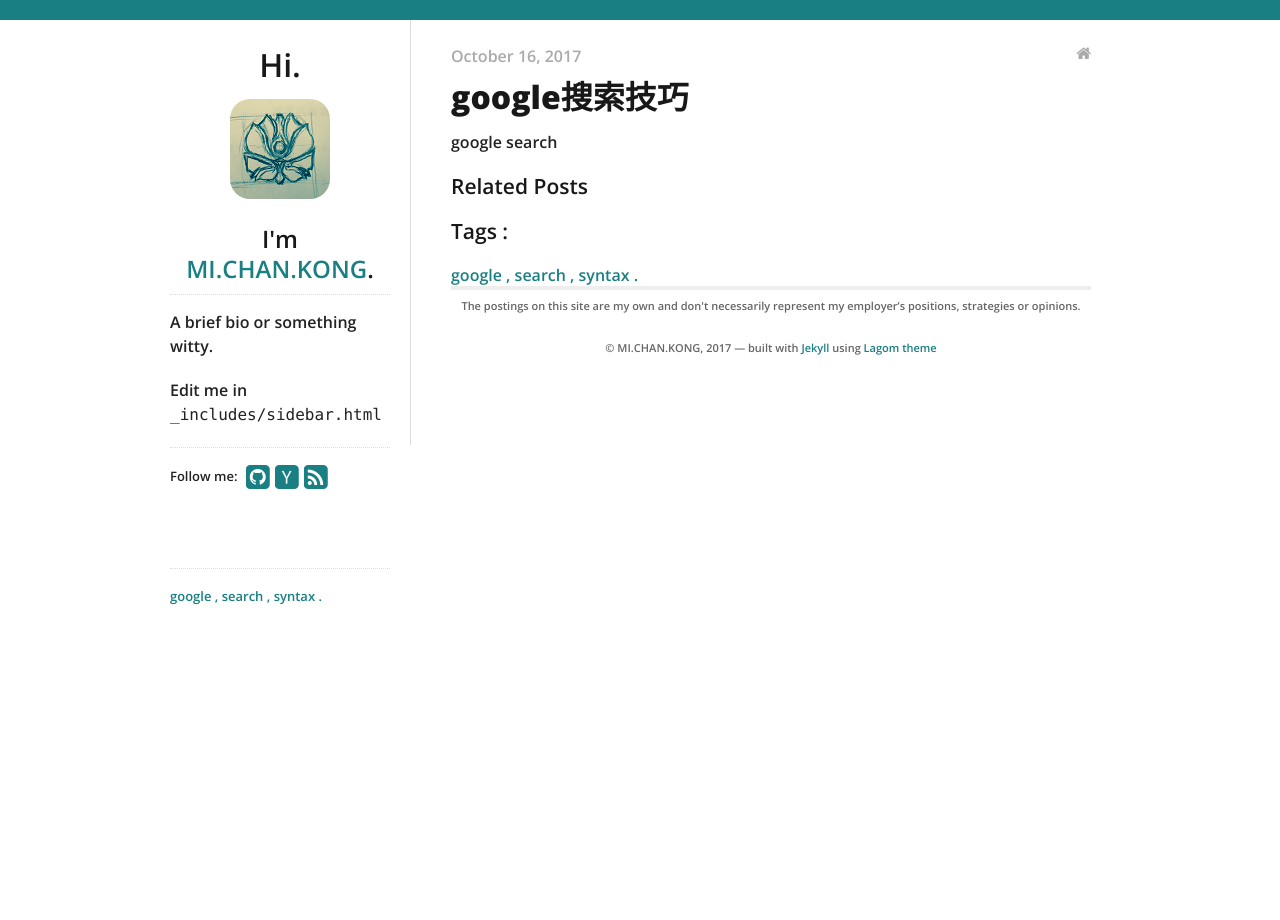
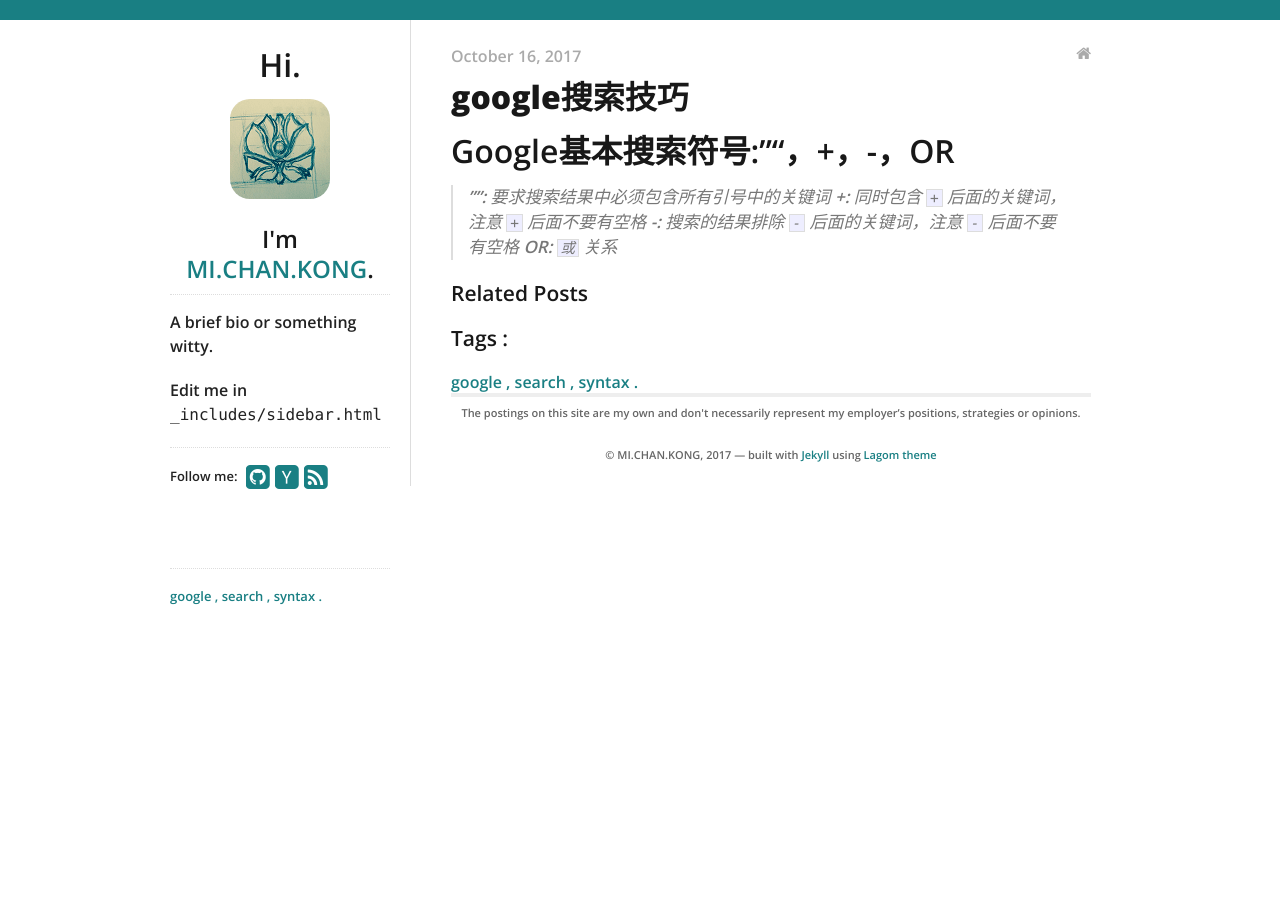
Before and after one commit to michankong/michankong.github.io, a Jekyll site: the page built from _posts/2017-10-16-google-search-syntax.md, in a window 1280 px wide. Built offline with Jekyll 4.4.1, drawn with Linux system fonts in a browser that asks for light colours; nearby versions of some CDN libraries.

Commit message:
Update 2017-10-16-google-search-syntax.md

```diff
--- a/_posts/2017-10-16-google-search-syntax.md
+++ b/_posts/2017-10-16-google-search-syntax.md
@@ -5,4 +5,9 @@
 categories:
 - blog
 ---
- google search
+# Google基本搜索符号:""，+，-，OR
+
+> "": 要求搜索结果中必须包含所有引号中的关键词
+> +: 同时包含 `+` 后面的关键词，注意 `+` 后面不要有空格
+> -: 搜索的结果排除 `-` 后面的关键词，注意 `-` 后面不要有空格
+> OR: `或` 关系
```
